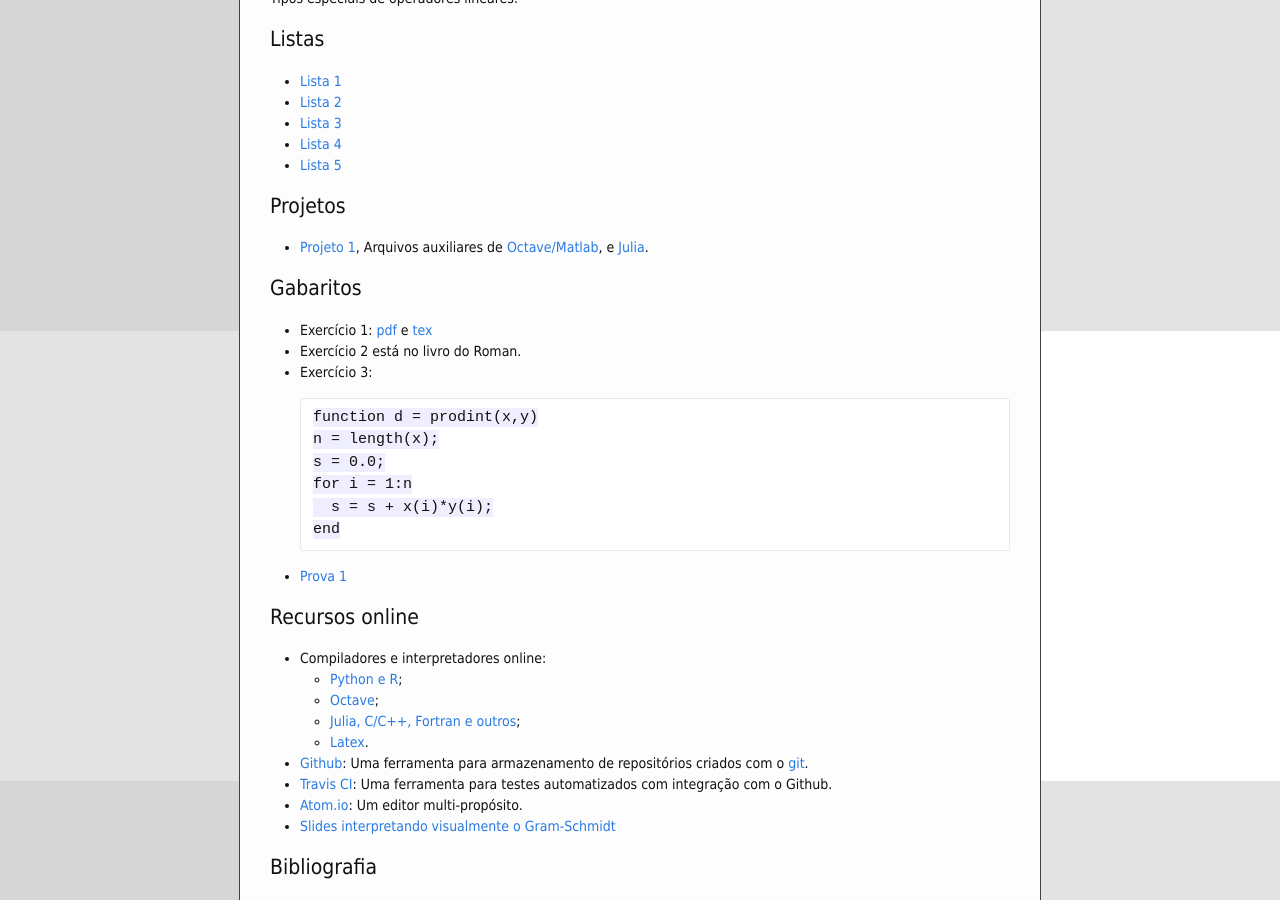
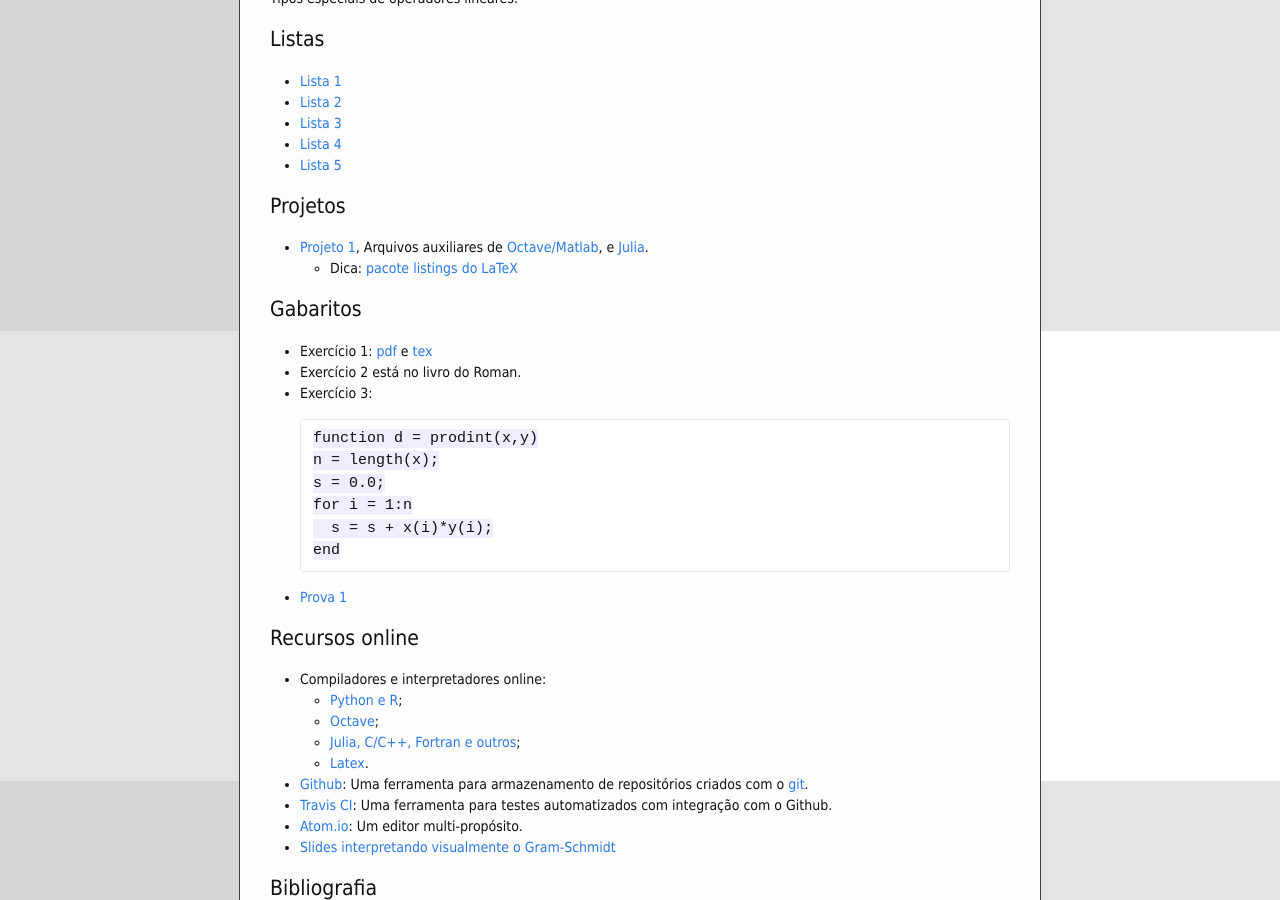
Before and after one commit to abelsiqueira/abelsiqueira.github.io-old, a Jekyll site: the page built from _posts/br/2014-11-30-topal-verao-2015-topicos-de-algebra-linear.markdown, in a window 1280 px wide and 900 px high, scrolled down 569 px. Built offline with Jekyll 4.4.1, drawn with Linux system fonts in a browser that asks for light colours.

Commit message:
Adiciona dica do listings no site

```diff
--- a/_posts/br/2014-11-30-topal-verao-2015-topicos-de-algebra-linear.markdown
+++ b/_posts/br/2014-11-30-topal-verao-2015-topicos-de-algebra-linear.markdown
@@ -38,6 +38,8 @@ Tipos especiais de operadores lineares.
   - [Projeto 1](/disciplinas/topal2015/projeto1.pdf), Arquivos auxiliares de
     [Octave/Matlab](/disciplinas/topal2015/octave-auxiliar.tar.gz), e
     [Julia](/disciplinas/topal2015/julia-auxiliar.tar.gz).
+    - Dica: [pacote listings do
+      LaTeX](http://en.wikibooks.org/wiki/LaTeX/Source_Code_Listings)
 
 # Gabaritos
 
```
